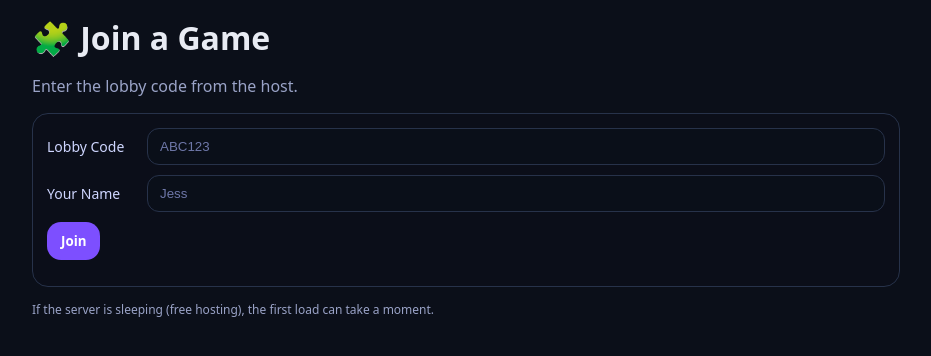
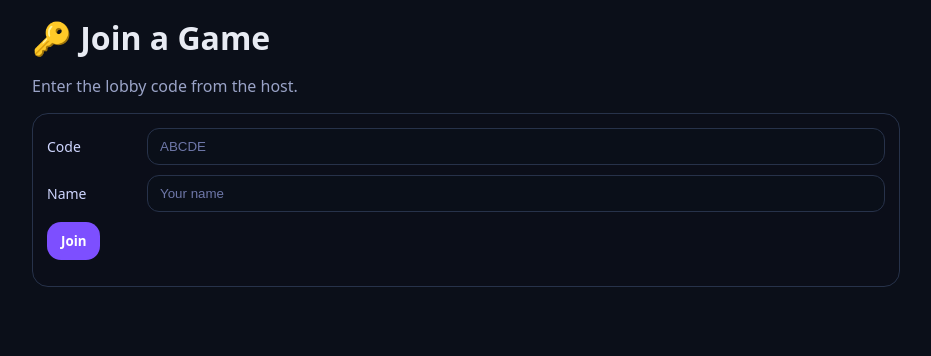
Before and after one commit to JessDoobie/Doobie_memory_game, a Flask app: page /join in a window 1280 px wide. Shown: the top 356 px of the page, without its empty margins (174-1105 px from the left). Run offline with Flask 3, Linux system fonts and the light colour scheme.

Commit message:
Update join.html

```diff
--- a/templates/join.html
+++ b/templates/join.html
@@ -8,185 +8,54 @@
 </head>
 <body>
   <div class="wrap">
-    <h1>🧩 Join a Game</h1>
+    <h1>🔑 Join a Game</h1>
     <p class="muted">Enter the lobby code from the host.</p>
-
-    <!-- Optional warmup overlay (works if you added it) -->
-    <div id="warmup" style="display:none">
-      <div class="box">
-        <h2>Warming up…</h2>
-        <div class="spinner"></div>
-        <p>Hang tight 🫶</p>
-      </div>
-    </div>
 
     <div class="card">
       <div class="row">
-        <label>Lobby Code</label>
-        <input id="code" placeholder="ABC123" autocomplete="off" />
+        <label>Code</label>
+        <input id="code" placeholder="ABCDE" autocomplete="off" />
       </div>
 
       <div class="row">
-        <label>Your Name</label>
-        <input id="name" placeholder="Jess" maxlength="20" autocomplete="off" />
-      </div>
-
-      <div class="row" id="teamRow" style="display:none">
-        <label>Team (teams mode only)</label>
-        <input id="team" placeholder="Team Pink" maxlength="16" autocomplete="off" />
-      </div>
-
-      <div class="row" id="ticketRow" style="display:none">
-        <label>Ticket Code</label>
-        <input id="ticket" placeholder="XXXXXXXXXX" autocomplete="off" />
+        <label>Name</label>
+        <input id="name" placeholder="Your name" autocomplete="off" />
       </div>
 
       <button class="btn" id="joinBtn">Join</button>
-
-      <p class="tiny muted" id="lobbyHint" style="margin-top:10px;"></p>
-      <p class="tiny muted" id="error" style="margin-top:6px;"></p>
+      <p class="tiny muted" id="msg" style="margin-top:10px;"></p>
     </div>
-
-    <p class="tiny muted">
-      If the server is sleeping (free hosting), the first load can take a moment.
-    </p>
   </div>
 
-<script>
-function el(id){ return document.getElementById(id); }
+  <script>
+    const codeEl = document.getElementById("code");
+    const nameEl = document.getElementById("name");
+    const msg = document.getElementById("msg");
 
-function showError(msg){
-  el("error").textContent = msg || "";
-}
+    document.getElementById("joinBtn").onclick = async () => {
+      msg.textContent = "Joining…";
+      const code = (codeEl.value || "").trim().toUpperCase();
+      const name = (nameEl.value || "Player").trim();
 
-function setHint(msg){
-  el("lobbyHint").textContent = msg || "";
-}
+      try{
+        const res = await fetch("/api/join", {
+          method: "POST",
+          headers: {"Content-Type":"application/json"},
+          body: JSON.stringify({ code, name })
+        });
 
-function setWarmup(on){
-  const w = el("warmup");
-  if(!w) return;
-  w.style.display = on ? "flex" : "none";
-}
+        const out = await res.json();
+        if(!out.ok){
+          msg.textContent = out.error || "Could not join.";
+          return;
+        }
 
-let lastLobbyInfo = null;
-
-async function fetchLobbyInfo(code){
-  if(!code) return null;
-  try{
-    const res = await fetch(`/api/lobby/${code}`);
-    const out = await res.json();
-    if(out.ok) return out;
-  }catch(e){}
-  return null;
-}
-
-async function updateFromLobby(){
-  const code = el("code").value.trim().toUpperCase();
-  showError("");
-  setHint("");
-
-  if(!code){
-    el("teamRow").style.display = "none";
-    el("ticketRow").style.display = "none";
-    return;
-  }
-
-  // show warmup only if request takes a moment
-  const warmTimer = setTimeout(() => setWarmup(true), 500);
-
-  const info = await fetchLobbyInfo(code);
-
-  clearTimeout(warmTimer);
-  setWarmup(false);
-
-  if(!info){
-    lastLobbyInfo = null;
-    el("teamRow").style.display = "none";
-    el("ticketRow").style.display = "none";
-    setHint("Couldn’t find that lobby yet. Double-check the code.");
-    return;
-  }
-
-  lastLobbyInfo = info;
-
-  const lobby = info.lobby;
-
-  // Teams field
-  const isTeams = (lobby.mode === "teams");
-  el("teamRow").style.display = isTeams ? "flex" : "none";
-  if(!isTeams) el("team").value = "";
-
-  // Ticket field
-  const needsTicket = (lobby.entry_mode === "ticket");
-  el("ticketRow").style.display = needsTicket ? "flex" : "none";
-  if(!needsTicket) el("ticket").value = "";
-
-  // Helpful hint text
-  const entryText = needsTicket ? "Ticket required" : "Free entry";
-  setHint(`Lobby: ${lobby.mode.toUpperCase()} • ${lobby.size}x${lobby.size} • ${entryText} • Players: ${lobby.player_count}/10 • Status: ${lobby.status}`);
-}
-
-el("code").addEventListener("blur", updateFromLobby);
-el("code").addEventListener("change", updateFromLobby);
-
-// Also update while typing, but not too often
-let tmr = null;
-el("code").addEventListener("input", () => {
-  clearTimeout(tmr);
-  tmr = setTimeout(updateFromLobby, 350);
-});
-
-el("joinBtn").onclick = async ()=>{
-  showError("");
-
-  const code = el("code").value.trim().toUpperCase();
-  const name = el("name").value.trim();
-  const team = el("team").value.trim();
-  const ticket = el("ticket").value.trim().toUpperCase();
-
-  if(!code){
-    showError("Please enter the lobby code.");
-    return;
-  }
-  if(!name){
-    showError("Please enter your name.");
-    return;
-  }
-
-  // If we already know lobby needs ticket, enforce client-side too
-  const needsTicket = lastLobbyInfo?.lobby?.entry_mode === "ticket";
-  if(needsTicket && !ticket){
-    showError("Ticket code required for this lobby.");
-    return;
-  }
-
-  setWarmup(true);
-
-  try{
-    const res = await fetch("/api/join", {
-      method: "POST",
-      headers: {"Content-Type":"application/json"},
-      body: JSON.stringify({code, name, team, ticket})
-    });
-    const out = await res.json();
-
-    if(!out.ok){
-      setWarmup(false);
-      showError(out.error || "Join failed.");
-      return;
-    }
-
-    // Save player id so /play can find you
-    localStorage.setItem("mm_player_id_" + code, out.player_id);
-
-    // Go to play page
-    window.location.href = `/play/${code}`;
-  }catch(e){
-    setWarmup(false);
-    showError("Network error. Try again.");
-  }
-};
-</script>
+        localStorage.setItem("mm_player_id_" + code, out.player_id);
+        window.location.href = "/play/" + code;
+      }catch(e){
+        msg.textContent = "Error joining.";
+      }
+    };
+  </script>
 </body>
 </html>
```
